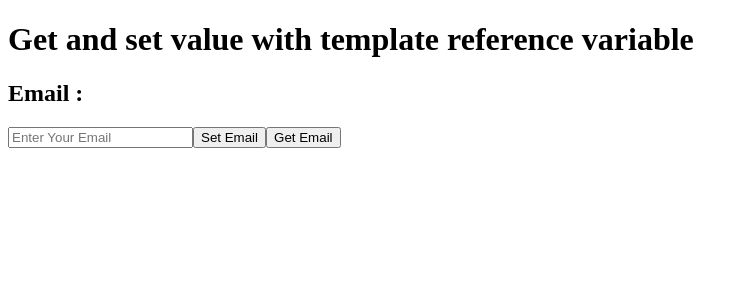
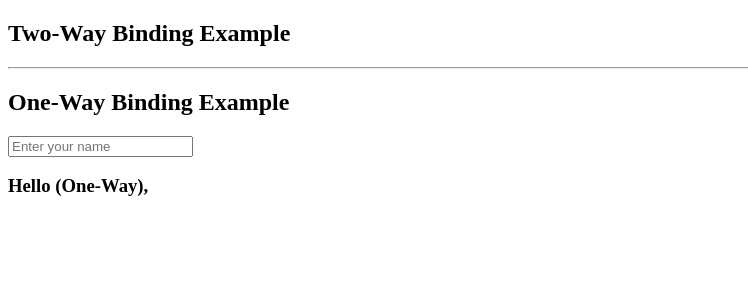
Before and after one commit to rohitbhure65/angular, an Angular app: page / in a window 1280 px wide. Shown: the top 300 px of the page, without its empty margins (0-748 px from the left). Built offline with nearby package versions, Linux system fonts and the light colour scheme.

Commit message:
two way binding:

```diff
--- a/src/app/app.component.html
+++ b/src/app/app.component.html
@@ -1,2 +1,3 @@
 <!-- <app-getandset></app-getandset> -->
-<app-templatereferencevariable></app-templatereferencevariable>
+<!-- <app-templatereferencevariable></app-templatereferencevariable> -->
+ <app-twowaybinding></app-twowaybinding>
--- a/src/app/app.component.ts
+++ b/src/app/app.component.ts
@@ -1,12 +1,14 @@
 import { Component } from '@angular/core';
-import { TemplatereferencevariableComponent } from './templatereferencevariable/templatereferencevariable.component';
+import { TwowaybindingComponent } from './twowaybinding/twowaybinding.component';
+// import { TemplatereferencevariableComponent } from './templatereferencevariable/templatereferencevariable.component';
 // import { GetandsetComponent } from './getandset/getandset.component';
 
 @Component({
   selector: 'app-root',
   imports: [
     // GetandsetComponent
-    TemplatereferencevariableComponent
+    // TemplatereferencevariableComponent,
+    TwowaybindingComponent
   ],
   templateUrl: './app.component.html',
   styleUrl: './app.component.scss'
--- /dev/null
+++ b/src/app/twowaybinding/twowaybinding.component.html
@@ -0,0 +1,11 @@
+    <!-- Two-way binding using ngModel -->
+    <h2>Two-Way Binding Example</h2>
+    <!-- <input [(ngModel)]="name" type="text" placeholder="Enter your name">
+    <h3>Hello, {{ name }}</h3> -->
+
+    <hr>
+
+    <!-- One-way binding using (input) -->
+    <h2>One-Way Binding Example</h2>
+    <input type="text" (input)="changeName($event)" placeholder="Enter your name">
+    <h3>Hello (One-Way), {{ name }}</h3>
--- /dev/null
+++ b/src/app/twowaybinding/twowaybinding.component.ts
@@ -0,0 +1,17 @@
+import { Component } from '@angular/core';
+import { FormsModule } from '@angular/forms'; // <-- required for ngModel
+
+@Component({
+  selector: 'app-twowaybinding',
+  imports: [],
+  templateUrl: './twowaybinding.component.html',
+  styleUrl: './twowaybinding.component.scss'
+})
+export class TwowaybindingComponent {
+ name: string = '';
+
+  changeName(event: Event): void {
+    const inputElement = event.target as HTMLInputElement;
+    this.name = inputElement.value;
+  }
+}
--- a/src/main.server.ts
+++ b/src/main.server.ts
@@ -1,7 +1,6 @@
 import { bootstrapApplication } from '@angular/platform-browser';
 import { AppComponent } from './app/app.component';
 import { config } from './app/app.config.server';
-
 const bootstrap = () => bootstrapApplication(AppComponent, config);
 
 export default bootstrap;
```
Also changed, not shown: src/app/twowaybinding/twowaybinding.component.scss (added), 1 other file (tests, documents, lock files or other folders).
